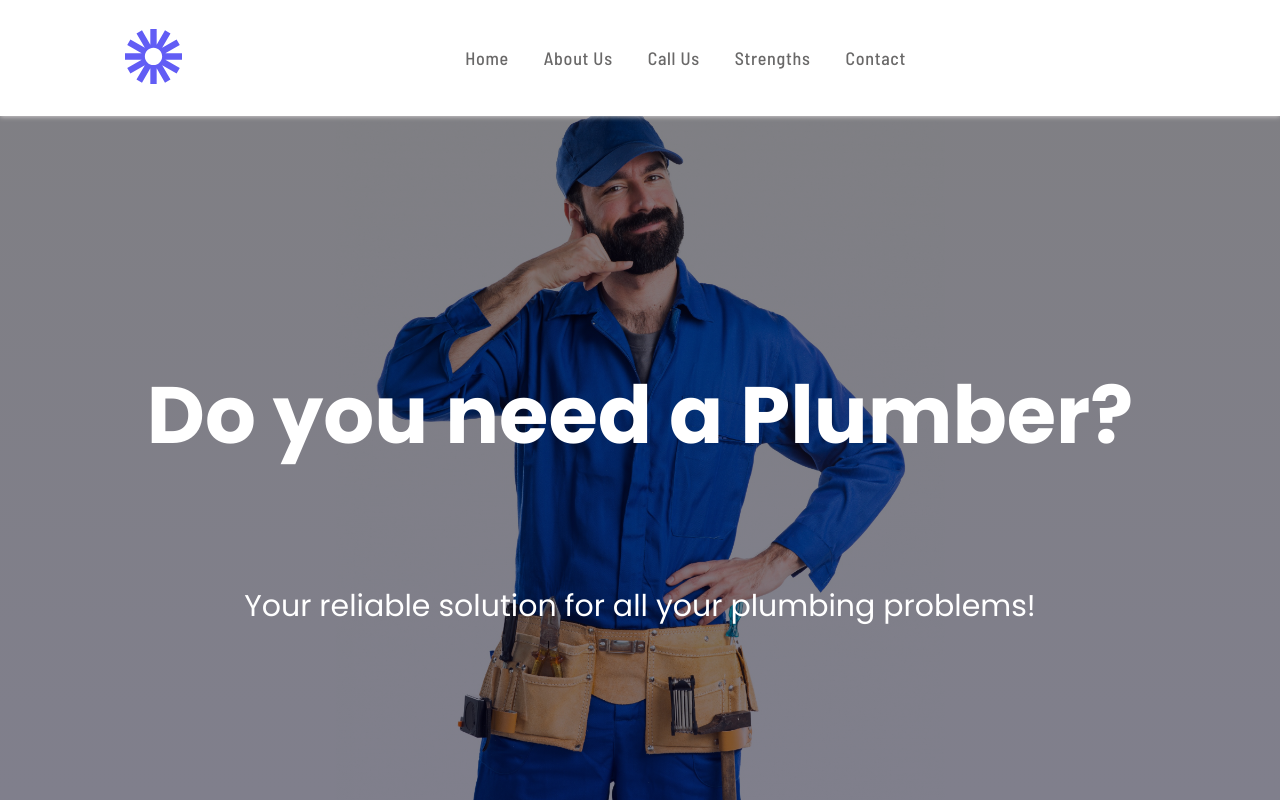
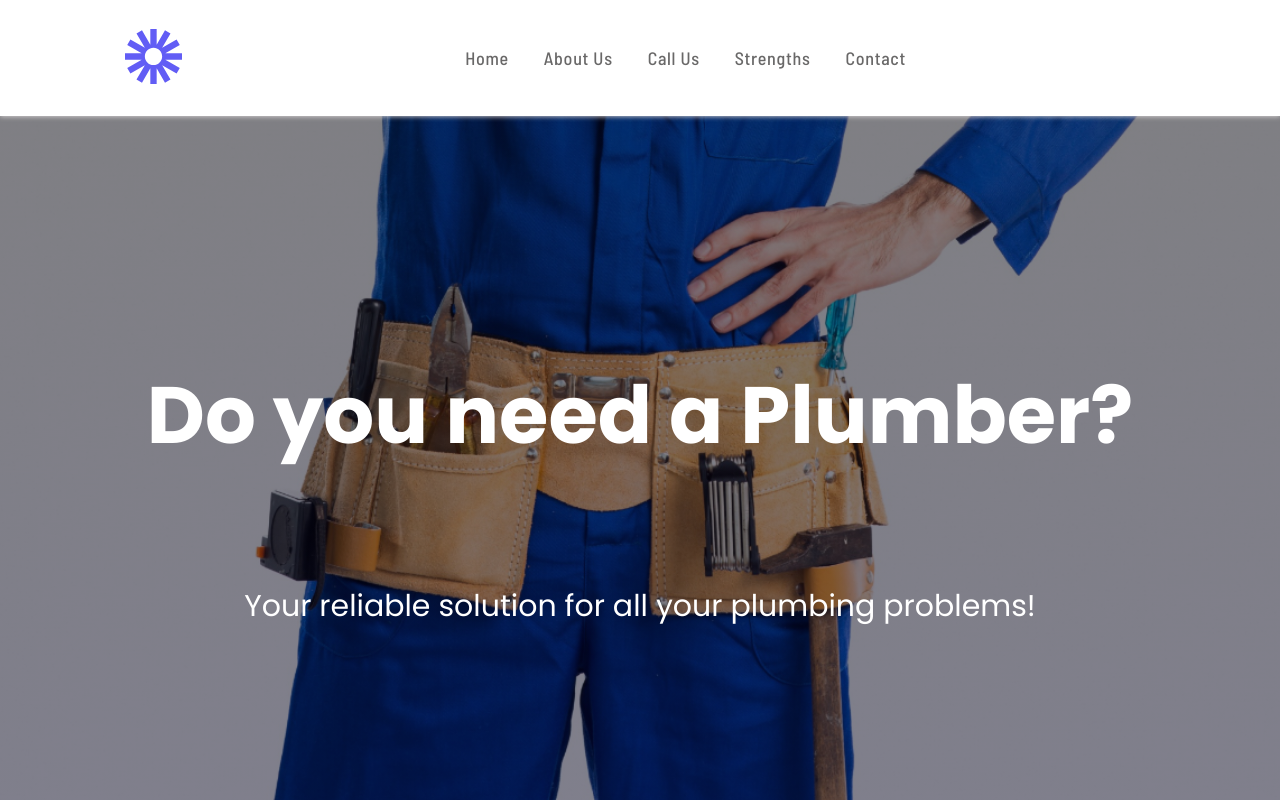
Before and after one commit to apuelloc0/landingPageJesus2, a React (Vite) app: page / in a window 1280 px wide. Shown: the top 800 px of the page. Built offline with nearby package versions, Linux system fonts and the light colour scheme.

Commit message:
background

```diff
--- a/src/components/Poster.css
+++ b/src/components/Poster.css
@@ -5,7 +5,7 @@
     background: linear-gradient(#01000980, rgba(2, 0, 28, 0.5)),
         url("../images/fontanero.jpg");
     /* background-position: cover; */
-    background-size: contain;
+    background-size: 100%;
     background-attachment: fixed;
     background-position: bottom;
     background-repeat: no-repeat;
```
